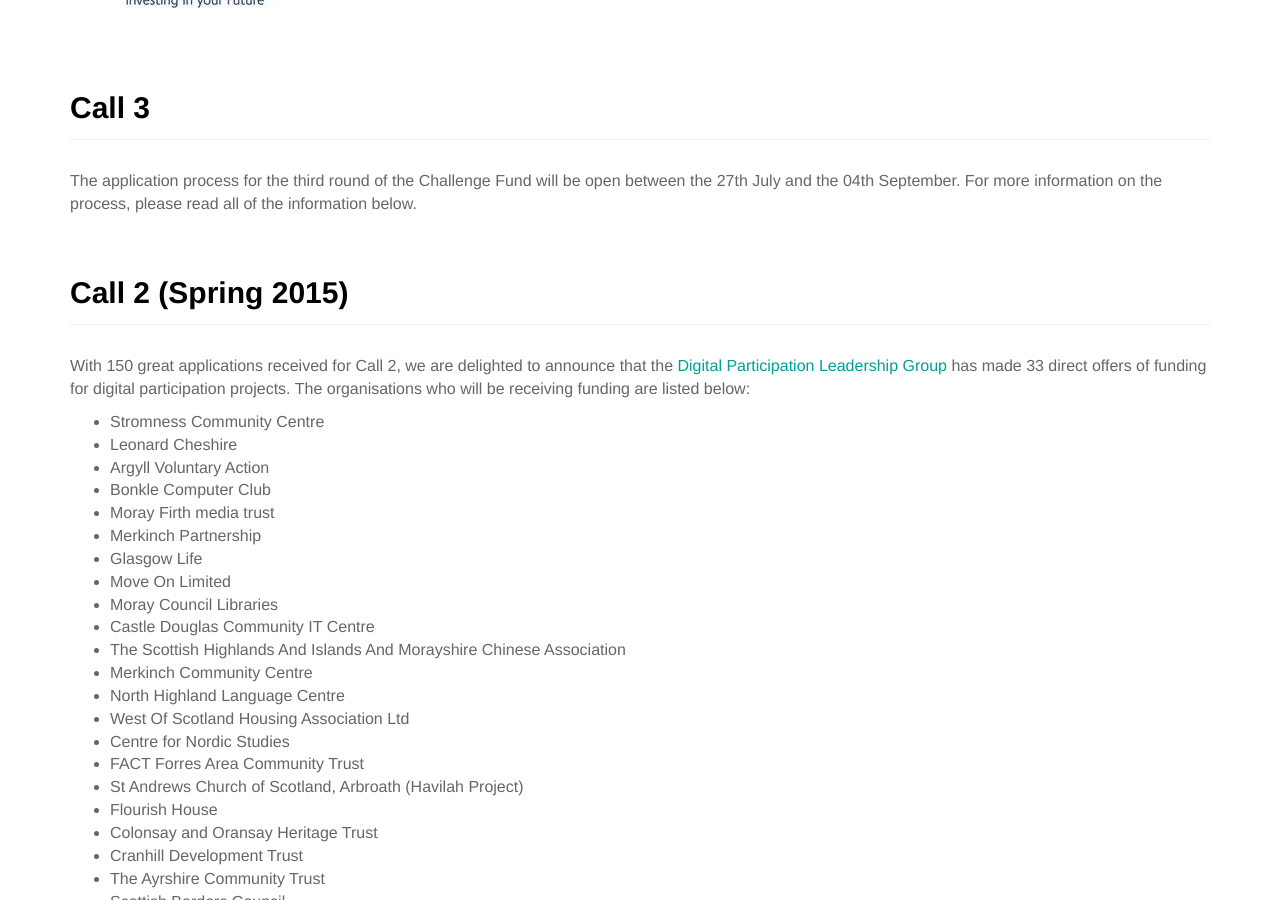
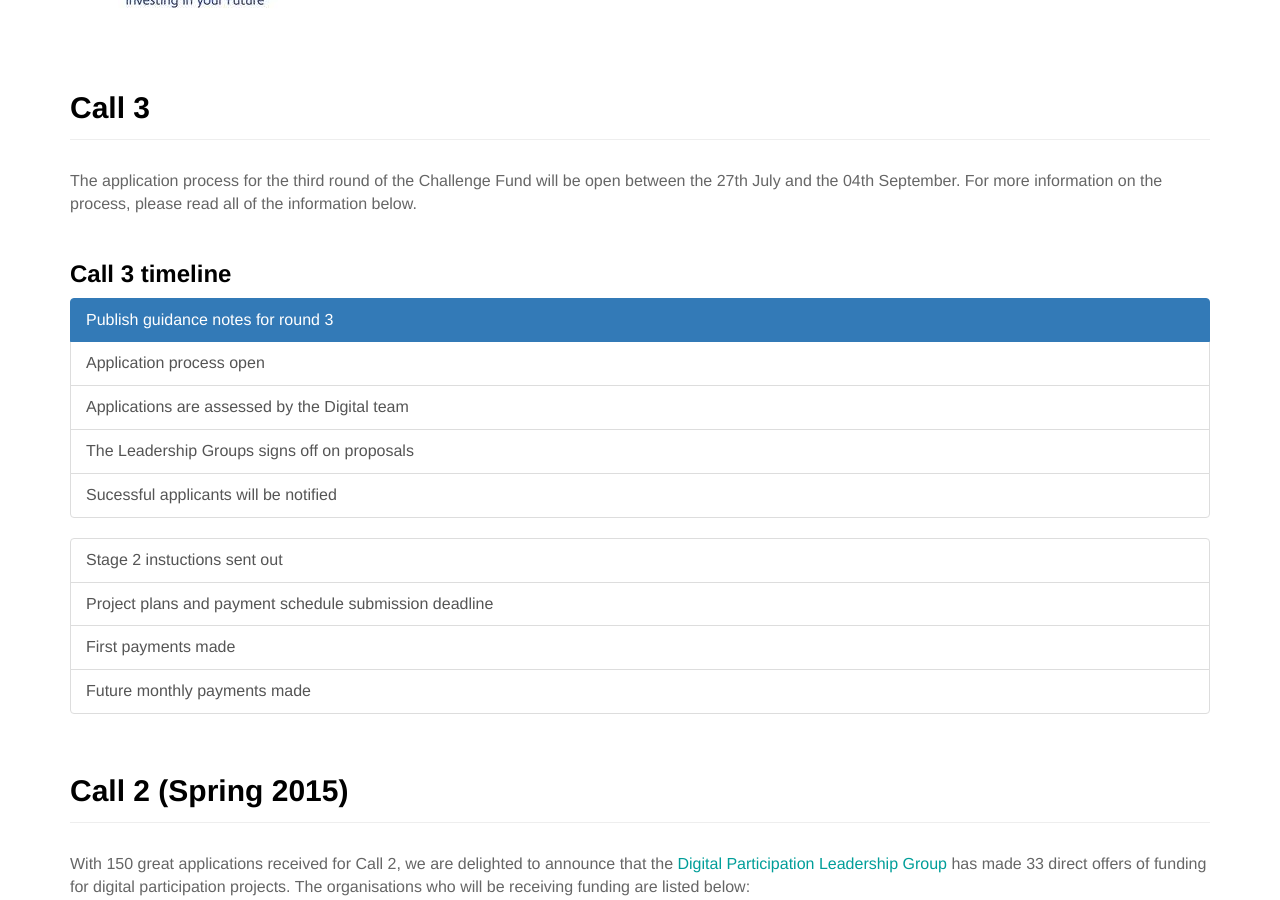
Before and after one commit to aly271287/aly271287.github.io, a Jekyll site: the page built from pages/challenge-fund.md, in a window 1280 px wide and 900 px high, scrolled down 730 px. Built offline with Jekyll 4.4.1, drawn with Linux system fonts in a browser that asks for light colours; nearby versions of some CDN libraries.

Commit message:
table inserted

```diff
--- a/pages/challenge-fund.md
+++ b/pages/challenge-fund.md
@@ -20,6 +20,25 @@
 ## Call 3
 
 The application process for the third round of the Challenge Fund will be open between the 27th July and the 04th September.  For more information on the process, please read all of the information below.
+
+### Call 3 timeline
+
+<div class="list-group">
+  <a href="#" class="list-group-item active">
+    Publish guidance notes for round 3
+  </a>
+  <a href="#" class="list-group-item">Application process open</a>
+  <a href="#" class="list-group-item">Applications are assessed by the Digital team</a>
+  <a href="#" class="list-group-item">The Leadership Groups signs off on proposals</a>
+  <a href="#" class="list-group-item">Sucessful applicants will be notified</a>
+</div>
+
+<div class="list-group">
+  <a href="#" class="list-group-item">Stage 2 instuctions sent out</a>
+  <a href="#" class="list-group-item">Project plans and payment schedule submission deadline</a>
+  <a href="#" class="list-group-item">First payments made</a>
+  <a href="#" class="list-group-item">Future monthly payments made</a>
+</div>
 
 ## Call 2 (Spring 2015)
 
```
